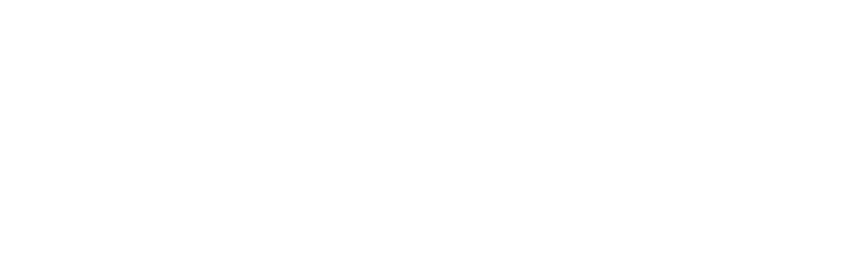
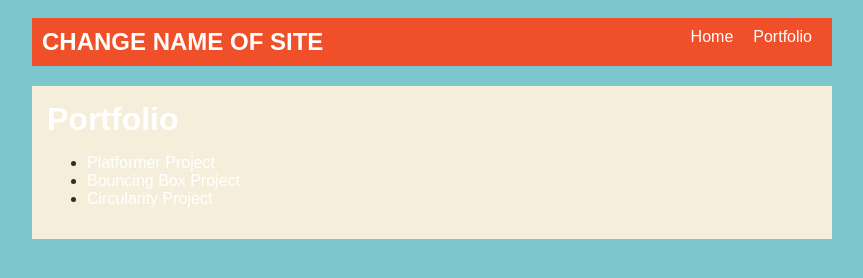
Before and after one commit to Mal1kP/Mal1kP.github.io, a plain HTML site: page portfolio.html in a window 1280 px wide. Shown: the whole page, without its empty margins (208-1071 px from the left). Drawn offline with Linux system fonts and the light colour scheme.

Commit message:
Portfolio Start

```diff
--- a/portfolio.html
+++ b/portfolio.html
@@ -0,0 +1,42 @@
+<!DOCTYPE html>
+<html>
+  <head>
+    <title>CHANGE THIS TITLE</title>
+    <link rel="stylesheet" href="style.css" />
+  </head>
+
+  <body>
+    <!-- All content goes here -->
+    <div id="all-contents">
+      <nav>
+        <h1>CHANGE NAME OF SITE</h1>
+        <ul id="nav-ul">
+          <li class="nav-li">
+            <a href="index.html">Home</a>
+          </li>
+
+          <li class="nav-li">
+            <a href="portfolio.html">Portfolio</a>
+          </li>
+        </ul>
+      </nav>
+
+      <main>
+        <div class="content">
+          <h1>Portfolio</h1>
+          <ul id="portfolio">
+            <li>
+              <a href="fsd-projects/platformer/">Platformer Project</a>
+            </li>
+            <li>
+              <a href="fsd-projects/bouncing-box/">Bouncing Box Project</a>
+            </li>
+            <li>
+              <a href="fsd-projects/circularity/">Circularity Project</a>
+            </li>
+          </ul>
+        </div>
+      </main>
+    </div>
+  </body>
+</html>
```
Also changed, not shown: index.html (+3 -3 lines).
